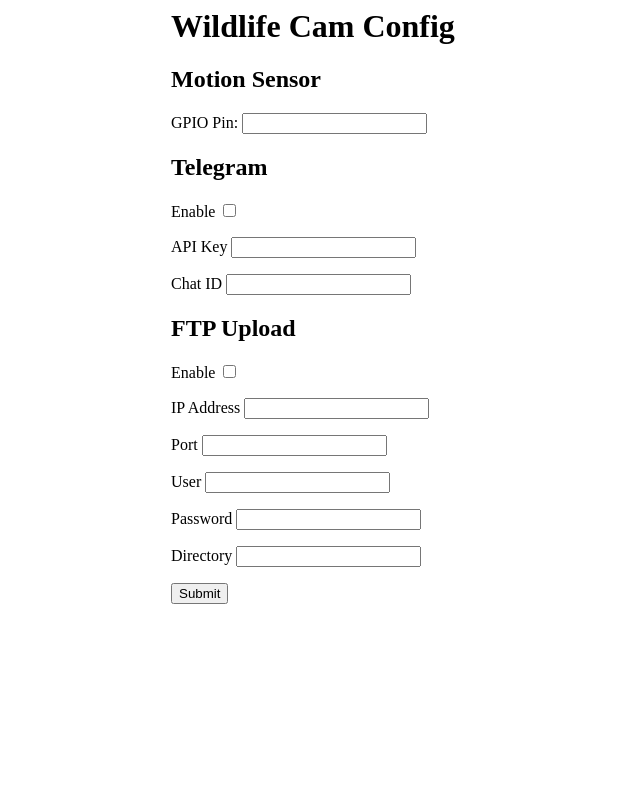
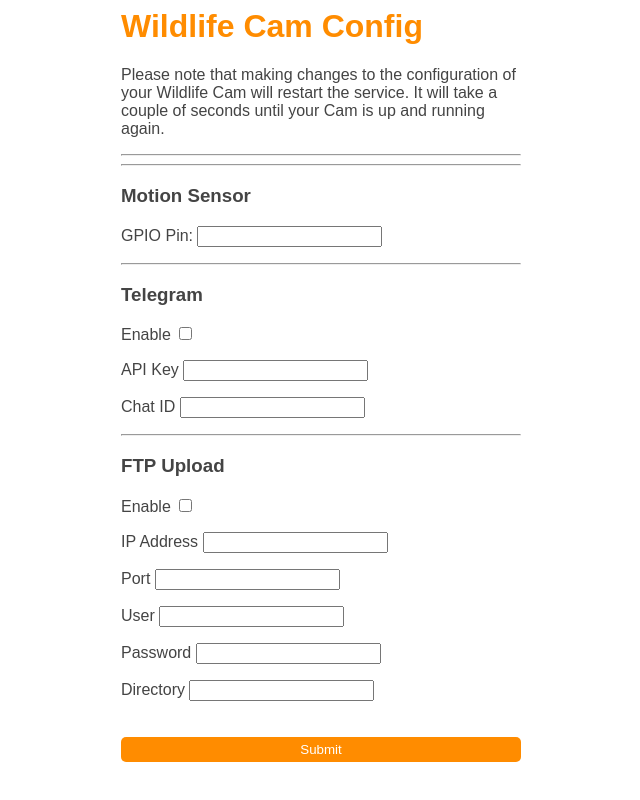
Before and after one commit to SteffiPeTaffy/wildlife-cam, a Flask app: template web/templates/index.html in a window 1280 px wide. Shown: the whole page, without its empty margins (329-969 px from the left). Run offline with Flask 2, Linux system fonts and the light colour scheme; the template is opened without the code that fills it: values that come from a table or form of the project are taken from there, others are empty; some libraries are stand-ins or nearby versions.

Commit message:
prettify config web

```diff
--- a/web/static/style.css
+++ b/web/static/style.css
@@ -1,6 +1,24 @@
+body{
+    font-family: Arial, Helvetica, sans-serif;
+    color: #444444
+}
+
+h1 {
+    color:  darkorange;
+}
+
 .form-wrapper {
-    width: 50%;
-    max-width: 300px;
+    max-width: 400px;
     margin: 0 auto;
     padding-left: 20px;
 }
+
+.submit-button{
+    width: 100%;
+    background-color: darkorange;
+    border: none;
+    border-radius: 5px;
+    height: 25px;
+    color: white;
+    margin-top: 20px;
+}
--- a/web/templates/index.html
+++ b/web/templates/index.html
@@ -2,6 +2,7 @@
 <head>
     <title>Wildlife Cam </title>
     <link rel="stylesheet" type="text/css" href="{{ url_for('static',filename='style.css') }}">
+    <link rel="shortcut icon" href="{{ url_for('static', filename='favicon.ico') }}">
 </head>
 <body>
 <div class="form-wrapper">
@@ -15,18 +16,25 @@
     </ul>
     {% endmacro %}
 
-    <h1>Wildlife Cam Config</h1>
     {{ form.csrf_token() }}
 
-    <h2>Motion Sensor</h2>
+    <h1>Wildlife Cam Config</h1>
+    <p>Please note that making changes to the configuration of your Wildlife Cam will restart the service. It will take
+        a couple of seconds until your Cam is up and running again.</p>
+
+    <hr>
+    <hr>
+    <h3>Motion Sensor</h3>
     {{ render_field(form.gpio_pin) }}
 
-    <h2>Telegram</h2>
+    <hr>
+    <h3>Telegram</h3>
     {{ render_field(form.telegram_enabled) }}
     {{ render_field(form.telegram_api_key) }}
     {{ render_field(form.telegram_chat_id) }}
 
-    <h2>FTP Upload</h2>
+    <hr>
+    <h3>FTP Upload</h3>
     {{ render_field(form.ftp_enabled) }}
     {{ render_field(form.ftp_ip_address) }}
     {{ render_field(form.ftp_ip_port) }}
@@ -34,7 +42,7 @@
     {{ render_field(form.ftp_ip_password) }}
     {{ render_field(form.ftp_ip_directory) }}
 
-    <input type=submit value=Submit>
+    <input type=submit value=Submit class="submit-button">
     </form>
 </div>
 </body>
```
Also changed, not shown: web/static/favicon.ico (added).
